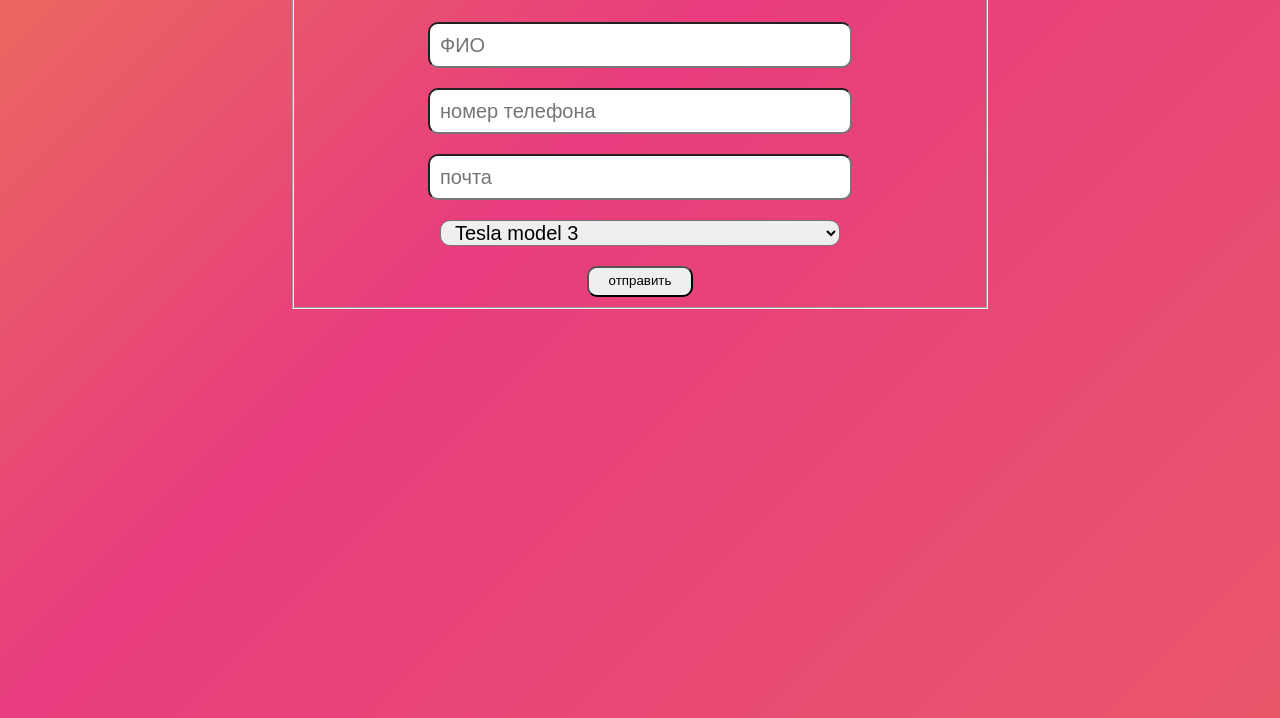
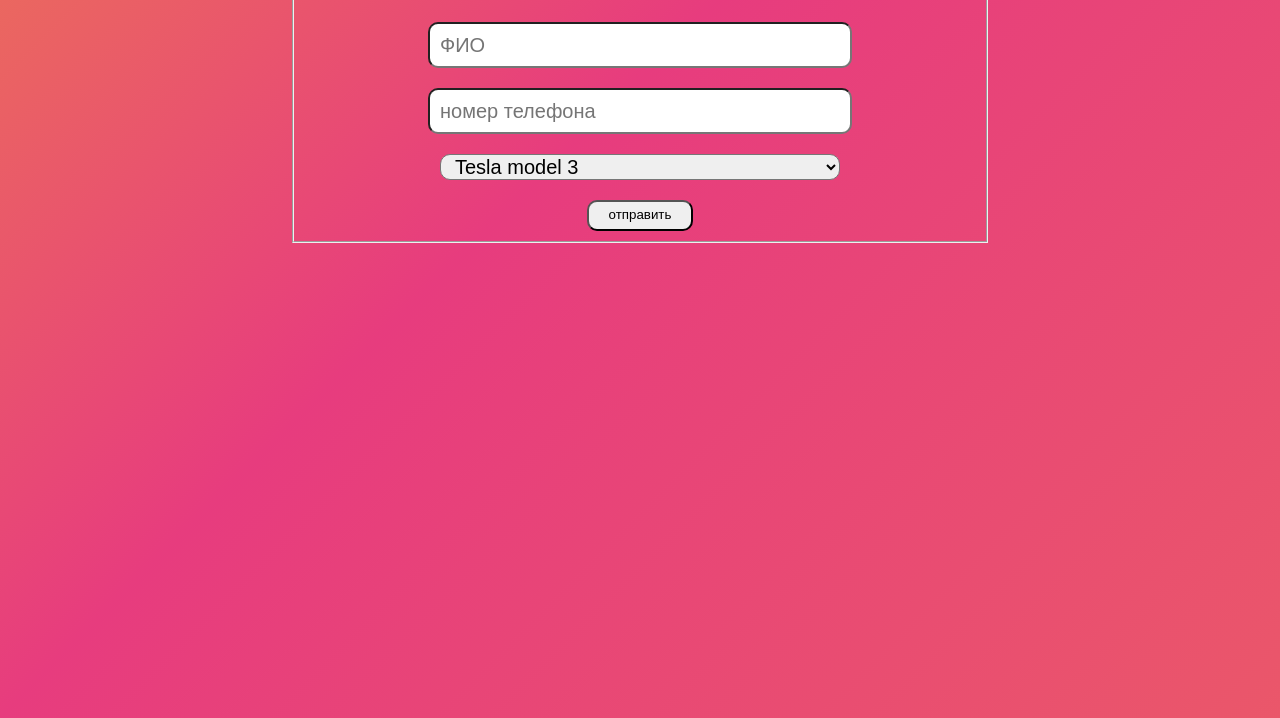
Before and after one commit to Ilya1432/web1, a plain HTML site: page form.html in a window 1280 px wide. Shown: the part 111-829 px from the top of the page. Drawn offline with Linux system fonts and the light colour scheme.

Commit message:
изменил

```diff
--- a/form.html
+++ b/form.html
@@ -14,7 +14,6 @@
         <legend>НАПИШИТЕ НАМ!!!</legend>
         <input type="text" name="имя" placeholder="ФИО" /><br />
         <input type="tel" name="тел" placeholder="номер телефона" /><br />
-        <input type="mail" name="почта" placeholder="почта" /><br />
         <select name="машина">
           <option value="Tesla">Tesla model 3</option>
           <option value="BMW">BMW model m3</option>
```
